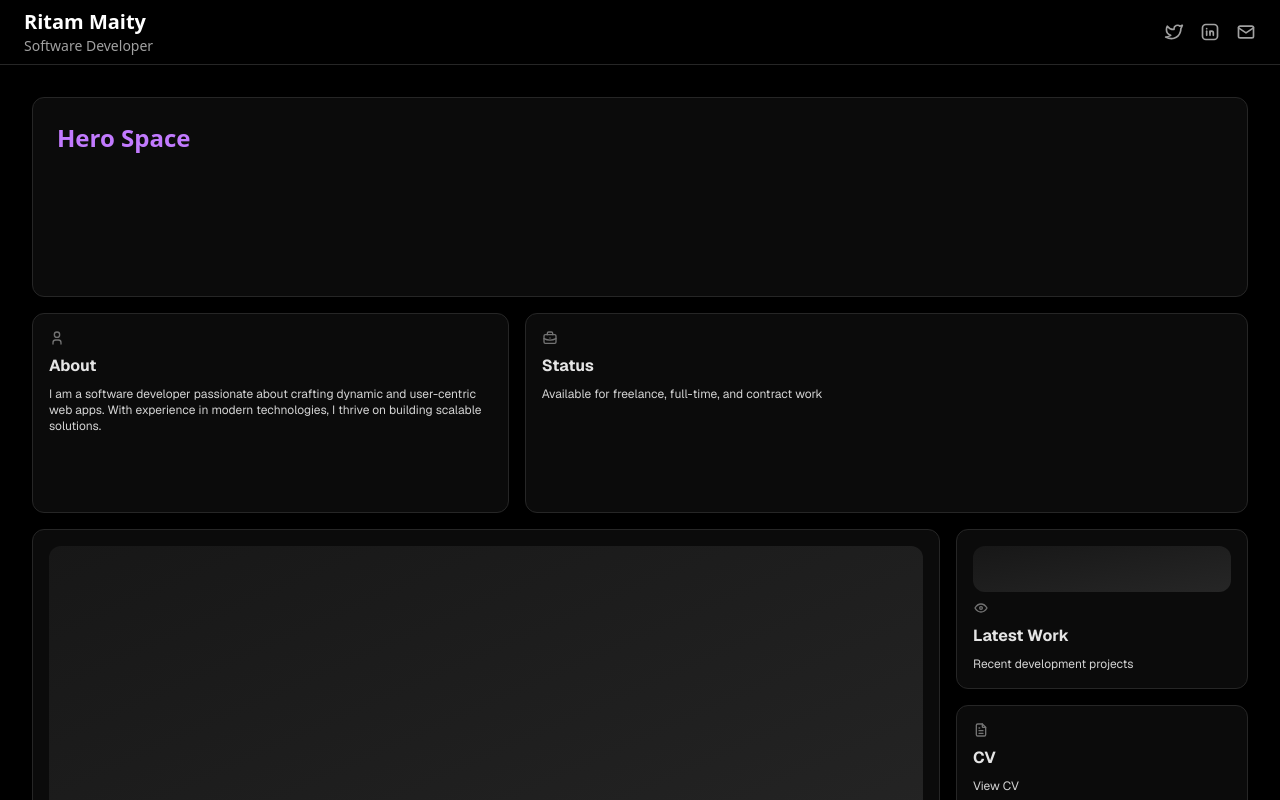
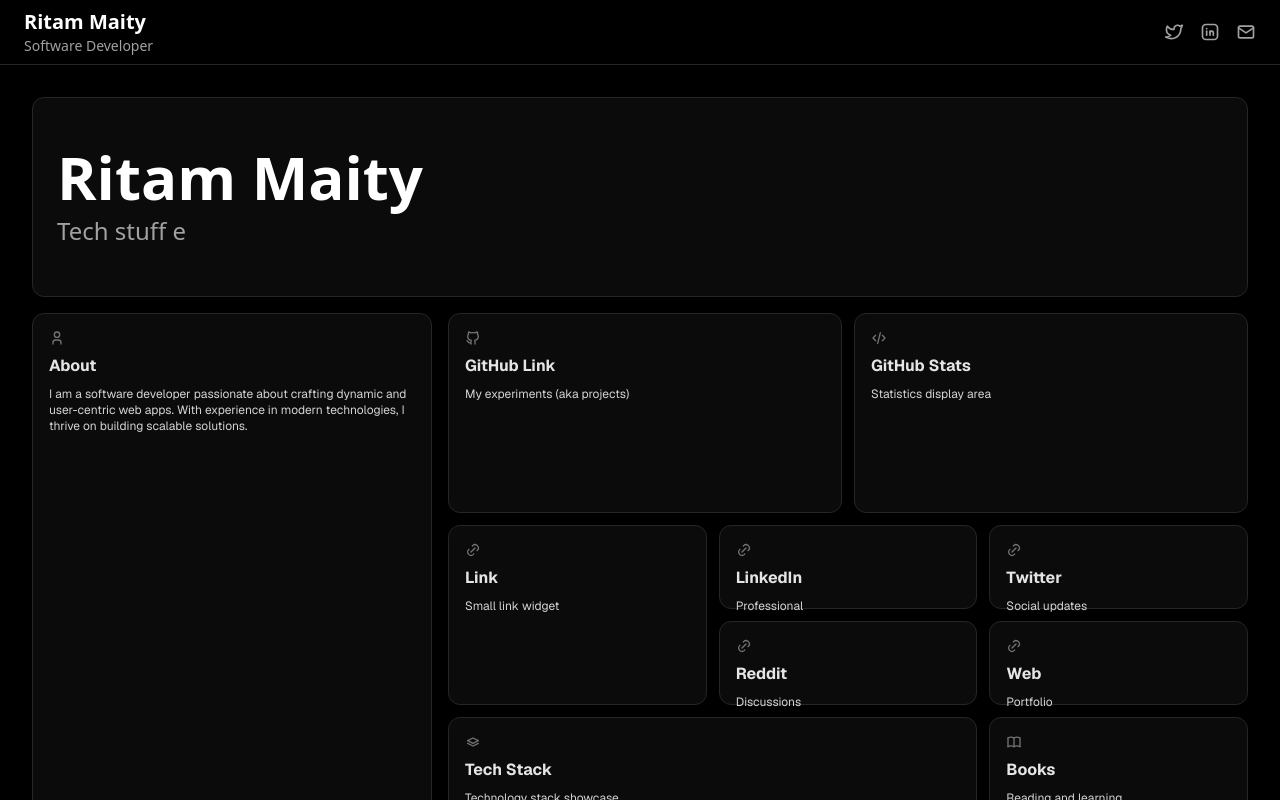
Before and after one commit to 0ritam/MyPortfolio, a Next.js app: page / in a window 1280 px wide. Shown: the top 800 px of the page. Built offline with nearby package versions, Linux system fonts and the light colour scheme.

Commit message:
Structural reforms

```diff
--- a/app/page.tsx
+++ b/app/page.tsx
@@ -50,20 +50,19 @@ export default function BentoGridDemo() {
       {/* Main Content */}
       <main className="max-w-7xl mx-auto px-8">
         {/* Hero Space */}
-
         <HeroSpace />
 
-        {/* About and Status Row */}
-        <div className="grid grid-cols-5 gap-4 mb-4">
-          <About className="col-span-2 h-[200px]" />
-
-          <Featuregrid className="col-span-3 h-[200px]" />
+        {/* About and Features Grid Section */}
+        <div className="flex gap-4 mb-4">
+          <div className="w-[400px]">
+            <About className="h-full" />
+          </div>
+          <Featuregrid />
         </div>
 
         {/* Projects and Right Side Sections */}
         <div className="grid grid-cols-4 gap-4">
           {/* Projects Section */}
-
           <Projects className="col-span-3 h-[500px]" />
 
           {/* Right Side Sections */}
--- a/components/bentogrid/HeroSpace/Hero.tsx
+++ b/components/bentogrid/HeroSpace/Hero.tsx
@@ -1,9 +1,26 @@
-
+import { Typewriter } from './Typewriter'
 
 export default function HeroSpace() {
   return (
     <section className="w-full h-[200px] rounded-xl border border-neutral-800 bg-neutral-900/50 p-6 mb-4">
-      <h2 className="text-2xl font-bold text-purple-400">Hero Space</h2>
+      <div className="flex flex-col justify-center h-full">
+        <h2 className="text-6xl font-bold text-white mb-2">
+          Ritam Maity
+        </h2>
+        <div className="text-2xl text-neutral-400">
+          <Typewriter
+            words={[
+              'En|',
+              'Tech stuff enthusiast',
+              'Nature admirer',
+              'Enjoyer of good books',
+              'Full stack developer'
+            ]}
+            cursor
+            loop
+          />
+        </div>
+      </div>
     </section>
   );
 }
--- /dev/null
+++ b/components/bentogrid/HeroSpace/Typewriter.ts
@@ -0,0 +1,3 @@
+'use client'
+
+export * from 'react-simple-typewriter'
--- a/components/bentogrid/grid/features.tsx
+++ b/components/bentogrid/grid/features.tsx
@@ -1,13 +1,98 @@
 import { BentoGridItem } from '@/components/ui/bento-grid';
-import { IconBriefcase } from '@tabler/icons-react';
+import { IconBriefcase, IconCode, IconBrandGithub, IconMusic, IconLink, IconStack, IconMessage, IconBook } from '@tabler/icons-react';
 
 export default function Featuregrid({ className }: { className?: string }) {
   return (
-    <BentoGridItem
-      title="Status"
-      description="Available for freelance, full-time, and contract work"
-      icon={<IconBriefcase className="h-4 w-4 text-neutral-500" />}
-      className={className}
-    />
+    <div className={`flex-1 ${className}`}>
+      {/* First row - GitHub sections */}
+      <div className="grid grid-cols-6 gap-3">
+        <div className="col-span-3">
+          <BentoGridItem
+            title="GitHub Link"
+            description="My experiments (aka projects)"
+            icon={<IconBrandGithub className="h-4 w-4 text-neutral-500" />}
+            className="h-[200px]"
+          />
+        </div>
+        <div className="col-span-3">
+          <BentoGridItem
+            title="GitHub Stats"
+            description="Statistics display area"
+            icon={<IconCode className="h-4 w-4 text-neutral-500" />}
+            className="h-[200px]"
+          />
+        </div>
+      </div>
+
+      {/* Second row - Links section */}
+      <div className="mt-3 grid grid-cols-3 gap-3">
+        {/* Small link widget on left */}
+        <div className="col-span-1">
+          <BentoGridItem
+            title="Link"
+            description="Small link widget"
+            icon={<IconLink className="h-4 w-4 text-neutral-500" />}
+            className="h-[180px]"
+          />
+        </div>
+        {/* 2x2 grid of links on right */}
+        <div className="col-span-2">
+          <div className="grid grid-cols-2 grid-rows-2 gap-3 h-[180px]">
+            <div>
+              <BentoGridItem
+                title="LinkedIn"
+                description="Professional"
+                icon={<IconLink className="h-4 w-4 text-neutral-500" />}
+                className="h-[84px]"
+              />
+            </div>
+            <div>
+              <BentoGridItem
+                title="Twitter"
+                description="Social updates"
+                icon={<IconLink className="h-4 w-4 text-neutral-500" />}
+                className="h-[84px]"
+              />
+            </div>
+            <div>
+              <BentoGridItem
+                title="Reddit"
+                description="Discussions"
+                icon={<IconLink className="h-4 w-4 text-neutral-500" />}
+                className="h-[84px]"
+              />
+            </div>
+            <div>
+              <BentoGridItem
+                title="Web"
+                description="Portfolio"
+                icon={<IconLink className="h-4 w-4 text-neutral-500" />}
+                className="h-[84px]"
+              />
+            </div>
+          </div>
+        </div>
+      </div>
+
+      {/* Third row */}
+      <div className="mt-3 grid grid-cols-3 gap-3">
+        <div className="col-span-2">
+          <BentoGridItem
+            title="Tech Stack"
+            description="Technology stack showcase"
+            icon={<IconStack className="h-4 w-4 text-neutral-500" />}
+            className="h-[160px]"
+          />
+        </div>
+        <div className="col-span-1">
+          <BentoGridItem
+            title="Books"
+            description="Reading and learning"
+            icon={<IconBook className="h-4 w-4 text-neutral-500" />}
+            className="h-[160px]"
+          />
+        </div>
+      </div>
+    </div>
   );
 }
--- a/package.json
+++ b/package.json
@@ -18,6 +18,7 @@
     "next": "15.3.2",
     "react": "^19.0.0",
     "react-dom": "^19.0.0",
+    "react-simple-typewriter": "^5.0.1",
     "tailwind-merge": "^3.2.0"
   },
   "devDependencies": {
```
Also changed, not shown: components/bentogrid/grid/cards/cat.jpg (added), components/bentogrid/grid/cards/github-link.tsx (added), components/bentogrid/grid/cards/github-stats.tsx (added), components/bentogrid/grid/cards/links.tsx (added), components/bentogrid/grid/cards/stack-card.tsx (added), components/bentogrid/grid/cards/stack-icons.tsx (added), 1 other file (tests, documents, lock files or other folders).
